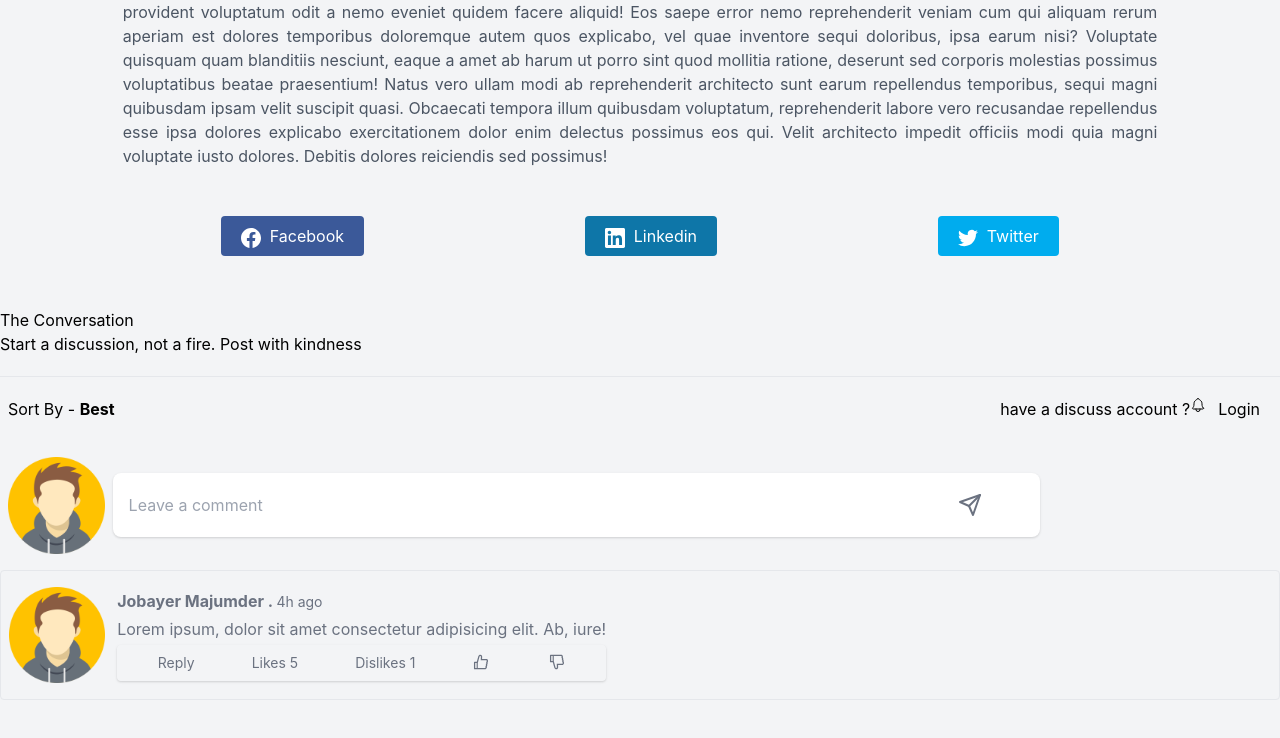
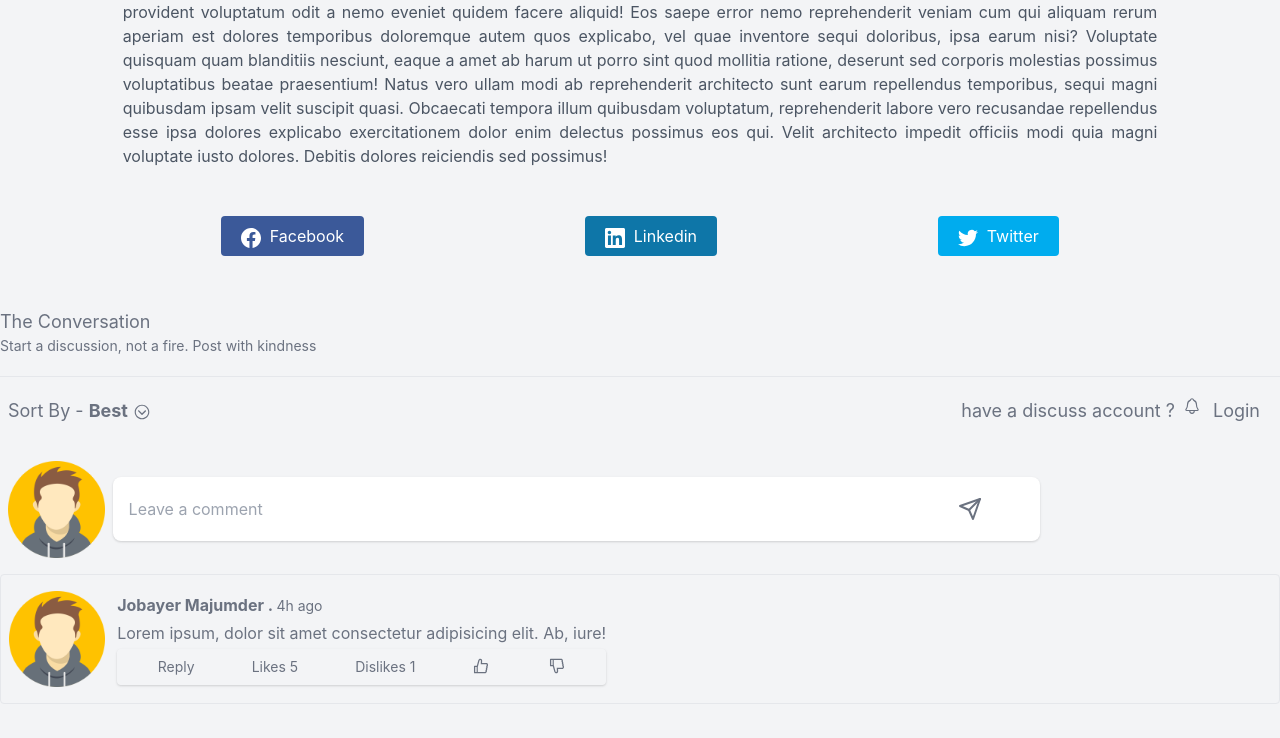
Before and after one commit to Jobayer-Majumder/Blog-Dialog, a React (Create React App) app: page /blogDetails/1 in a window 1280 px wide. Shown: the part 1825-2563 px from the top of the page. Built offline with nearby package versions, Linux system fonts and the light colour scheme; no server answers.

Commit message:
deploy fixed

```diff
--- a/package.json
+++ b/package.json
@@ -18,9 +18,9 @@
     "web-vitals": "^1.1.2"
   },
   "scripts": {
-    "start": "craco start",
+    "start": "react-scripts start",
     "build": "react-scripts build",
-    "test": "craco test",
+    "test": "react-scripts test",
     "eject": "react-scripts eject"
   },
   "eslintConfig": {
--- a/src/Components/BlogDetails/BlogDetails.js
+++ b/src/Components/BlogDetails/BlogDetails.js
@@ -19,7 +19,7 @@ const BlogDetails = () => {
     }, [id])
 
 
-    const { img, title, author, content, date } = blog;
+    const { img, title, author, date } = blog;
 
     return (
         <>
@@ -54,7 +54,7 @@ const BlogDetails = () => {
                         </button>
                     </div>
                 </div>
-                <div className="comment-box container mx-auto h-screen">
+                <div className="container mx-auto h-screen">
                     <CommentSection />
                 </div>
             </section>
--- a/src/Components/CommentSection/CommentSection.js
+++ b/src/Components/CommentSection/CommentSection.js
@@ -1,5 +1,6 @@
 import React from 'react';
 import { IoNotificationsOutline } from 'react-icons/io5';
+import { IoIosArrowDropdown } from 'react-icons/io';
 import { FiSend } from 'react-icons/fi';
 import { AiOutlineDislike } from 'react-icons/ai';
 import { AiOutlineLike } from 'react-icons/ai';
@@ -10,16 +11,16 @@ const CommentSection = () => {
         <>
             <section>
                 <div className="">
-                    <div className="py-5">
-                        <h1>The Conversation</h1>
-                        <p>Start a discussion, not a fire. Post with kindness</p>
+                    <div className="py-5 text-gray-500">
+                        <h1 className='text-lg'>The Conversation</h1>
+                        <p className='text-sm'>Start a discussion, not a fire. Post with kindness</p>
                     </div>
-                    <div className="flex justify-between w-full border-t py-5 px-2">
-                        <h4>Sort By - <span className='font-bold'>Best</span> </h4>
+                    <div className="flex justify-between w-full border-t text-gray-500 py-5 px-2">
+                        <h4 className='text-sm md:text-lg'>Sort By - <span className='font-bold'>Best</span> <IoIosArrowDropdown className='inline text-lg' /> </h4>
                         <div className="flex">
-                            <p>have a discuss account ? </p>
-                            <IoNotificationsOutline className='inline'/>
-                            <button className="px-3">Login</button>
+                            <p className='px-2 text-sm md:text-lg'>have a discuss account ? </p>
+                            <IoNotificationsOutline className='inline text-lg'/>
+                            <button className="px-3 text-sm md:text-lg">Login</button>
                         </div>
                     </div>
                     <div className="px-2 py-4 flex">
--- a/src/Components/Login/Login.js
+++ b/src/Components/Login/Login.js
@@ -68,6 +68,7 @@ const Login = () => {
             }
         };
     };
+    console.log(loggedInUser)
 
     const handleCreateAccount = e => {
         e.preventDefault()
--- a/src/Components/ManageBlog/ManageBlog.js
+++ b/src/Components/ManageBlog/ManageBlog.js
@@ -1,5 +1,5 @@
 import React from 'react';
-
+import { MdDeleteSweep } from 'react-icons/md'
 
 
 const ManageBlog = () => {
@@ -17,16 +17,19 @@ const ManageBlog = () => {
     }, []);
 
     const handleDeleteBlog = id => {
-        fetch(`http://localhost:5000/deleteBlog/${id}`,{
+        if (window.confirm('Are you sure to delete the blog ?')) {
+            fetch(`http://localhost:5000/deleteBlog/${id}`, {
                 method: 'DELETE',
             })
                 .then(res => res.json())
                 .then(result => {
-            if(result){
+                    if (result) {
                         alert('Blog Deleted')
                     }
                 })
         }
+
+    };
 
 
 
@@ -49,7 +52,7 @@ const ManageBlog = () => {
                             <td className='py-2'>{blog.title}</td>
                             <td>{blog.author}</td>
                             <td>{blog.date}</td>
-                                <td onClick={() => handleDeleteBlog(blog._id)}>Delete</td>
+                            <td onClick={() => handleDeleteBlog(blog._id)} title='Delete Blog'> <MdDeleteSweep className='text-xl ml-3 text-red-600 cursor-pointer' /> </td>
                         </tbody>
                         )
                     }
--- a/src/Components/PublishBlog/PublishBlog.js
+++ b/src/Components/PublishBlog/PublishBlog.js
@@ -62,10 +62,10 @@ const PublishBlog = () => {
                         </div>
                         <div className="pb-5 pt-3">
                             <input type='file' className='py-3 w-full' {...register("image", { required: true })} onChange={handleImageUpload} />
-                            {errors.image && <span className='text-red-500'>This file is required</span>}
+                            {errors.image && <span className='text-red-500'>Cover photo is required</span>}
                         </div>
                     </div>
-                    <input type="submit" className='py-3 w-1/4 cursor-pointer font-bold rounded text-gray-500'/>
+                    <input type="submit" className='py-3 w-1/4 cursor-pointer font-bold rounded text-gray-500' disabled/>
                 </form>
             </section>
         </>
--- a/tailwind.config.js
+++ b/tailwind.config.js
@@ -1,5 +1,5 @@
 module.exports = {
-  purge: ['./src/**/*.{js,jsx,ts,tsx}', './public/index.html'],
+  purge: ['./src/**/*.{js,jsx,ts,tsx}', './build/index.html'],
   darkMode: false, // or 'media' or 'class'
   theme: {
     extend: {},
```
Lines whose indentation alone changed are shown as unchanged.
